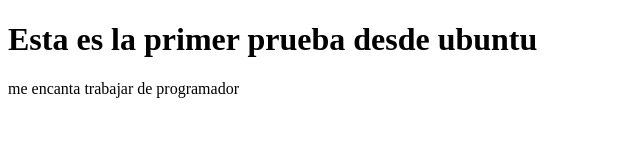
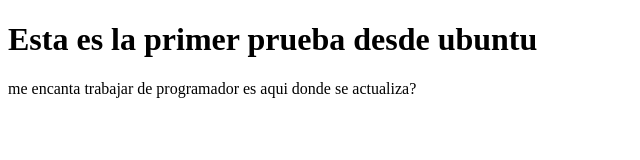
Before and after one commit to jaec1146/proyectoDemo, a plain HTML site: page index.html in a window 1280 px wide. Shown: the whole page, without its empty margins (0-640 px from the left). Drawn offline with Linux system fonts and the light colour scheme.

```diff
--- a/index.html
+++ b/index.html
@@ -8,7 +8,7 @@
 </head>
 <body>
     <h1>Esta es la primer prueba desde ubuntu</h1>
-     <p>me encanta trabajar de programador</p>
+     <p>me encanta trabajar de programador es aqui donde se actualiza?</p>
 
 </body>
 </html>
```
